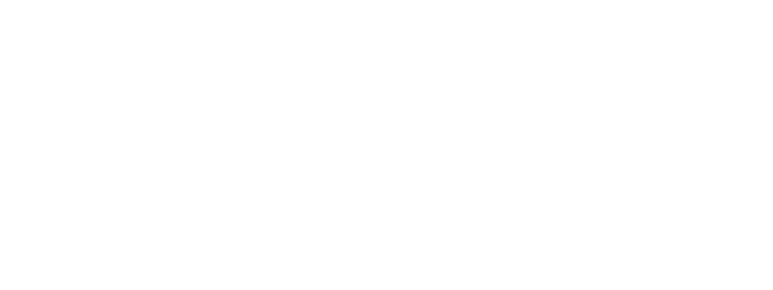
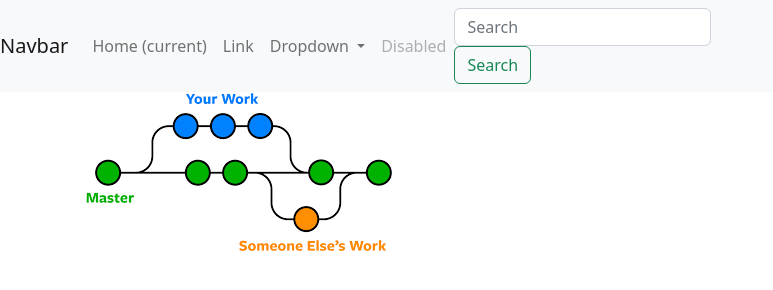
Before and after one commit to damkoguinee/git, a plain HTML site: page index.html in a window 1280 px wide. Shown: the whole page, without its empty margins (0-773 px from the left). Drawn offline with nearby package versions, Linux system fonts and the light colour scheme; files that its build step writes are made by us from their sources.

Commit message:
insertion des commandes de base

```diff
--- a/index.html
+++ b/index.html
@@ -9,6 +9,46 @@
     <title>Document</title>
 </head>
 <body>
+    <nav class="navbar navbar-expand-lg navbar-light bg-light">
+        <a class="navbar-brand" href="#">Navbar</a>
+        <button class="navbar-toggler" type="button" data-toggle="collapse" data-target="#navbarSupportedContent" aria-controls="navbarSupportedContent" aria-expanded="false" aria-label="Toggle navigation">
+          <span class="navbar-toggler-icon"></span>
+        </button>
+
+        <div class="collapse navbar-collapse" id="navbarSupportedContent">
+          <ul class="navbar-nav mr-auto">
+            <li class="nav-item active">
+              <a class="nav-link" href="#">Home <span class="sr-only">(current)</span></a>
+            </li>
+            <li class="nav-item">
+              <a class="nav-link" href="#">Link</a>
+            </li>
+            <li class="nav-item dropdown">
+              <a class="nav-link dropdown-toggle" href="#" id="navbarDropdown" role="button" data-toggle="dropdown" aria-haspopup="true" aria-expanded="false">
+                Dropdown
+              </a>
+              <div class="dropdown-menu" aria-labelledby="navbarDropdown">
+                <a class="dropdown-item" href="#">Action</a>
+                <a class="dropdown-item" href="#">Another action</a>
+                <div class="dropdown-divider"></div>
+                <a class="dropdown-item" href="#">Something else here</a>
+              </div>
+            </li>
+            <li class="nav-item">
+              <a class="nav-link disabled" href="#">Disabled</a>
+            </li>
+          </ul>
+          <form class="form-inline my-2 my-lg-0">
+            <input class="form-control mr-sm-2" type="search" placeholder="Search" aria-label="Search">
+            <button class="btn btn-outline-success my-2 my-sm-0" type="submit">Search</button>
+          </form>
+        </div>
+      </nav>
+
+    <div class="container">
+        <img src="img/gitArbre.png" alt="image git arbre">
+    </div>
+
 
 
 
```
Also changed, not shown: img/gitArbre.png (added).
